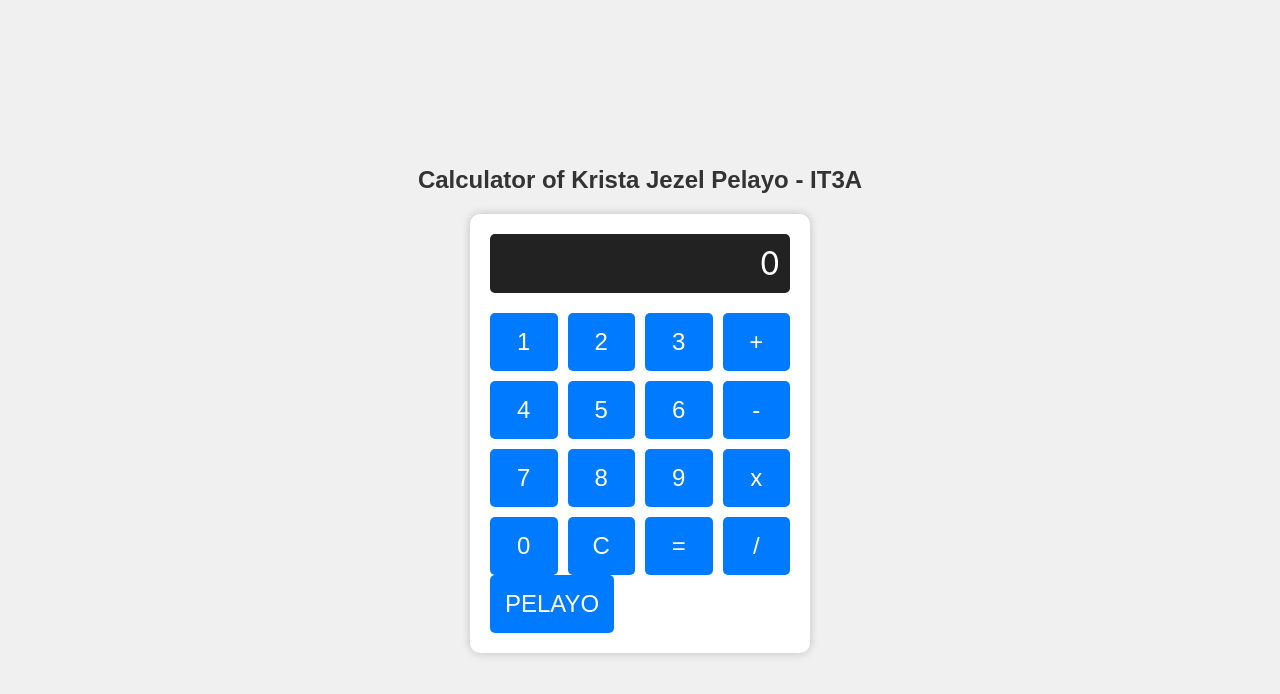
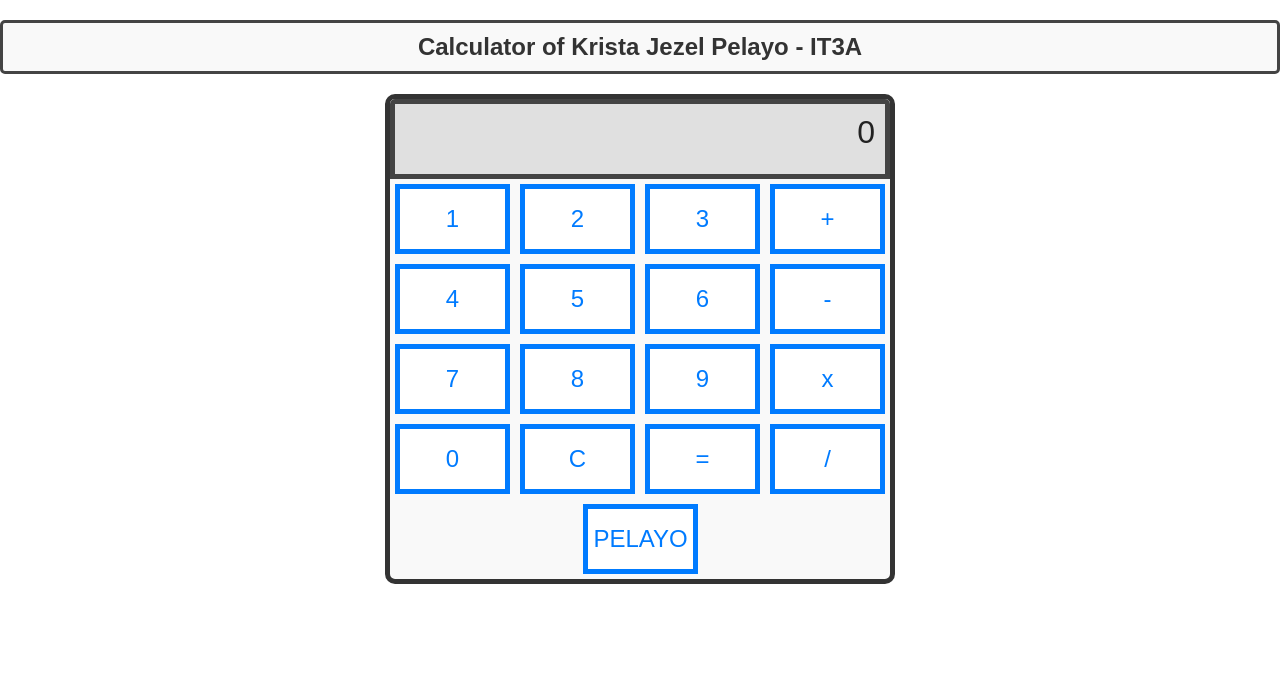
Before and after one commit to kristapelayo/calc, a React (Create React App) app: page / in a window 1280 px wide. Shown: the top 694 px of the page. Built offline with nearby package versions, Linux system fonts and the light colour scheme.

Commit message:
Update App.css

```diff
--- a/src/App.css
+++ b/src/App.css
@@ -1,53 +1,57 @@
 .App {
-  display: flex;
-  flex-direction: column;
-  align-items: center;
-  justify-content: center;
-  height: 100vh;
-  background-color: #f0f0f0;
+  text-align: center;
+  box-sizing: border-box;
+  font-family: Arial, sans-serif;
 }
 
 .Calc {
-  background-color: #fff;
+  width: 500px;
+  border: 5px solid #333;
+  margin: auto;
   border-radius: 10px;
-  box-shadow: 0 0 10px rgba(0, 0, 0, 0.2);
-  padding: 20px;
-  width: 300px;
+  overflow: hidden;
+  background-color: #f9f9f9;
 }
 
 .Disp {
-  background-color: #222;
-  color: #fff;
-  font-size: 2rem;
+  border: 5px solid #444;
+  height: 50px;
+  font-size: 2em;
+  text-align: right;
   padding: 10px;
-  text-align: right;
-  border-radius: 5px;
-  margin-bottom: 20px;
+  background-color: #e0e0e0;
+  color: #222;
+}
+
+.Button {
+  border: 5px solid #007BFF;
+  height: 70px;
+  width: calc(25% - 10px);
+  margin: 5px;
+  display: inline-block;
+  font-size: 1.5em;
+  background-color: #ffffff;
+  color: #007BFF;
+  transition: background-color 0.3s, color 0.3s;
+}
+
+.Button:hover {
+  background-color: #007BFF;
+  color: #ffffff;
 }
 
 .ButtonsContainer {
-  display: grid;
-  grid-template-columns: repeat(4, 1fr);
-  gap: 10px;
-}
-
-.Button {
-  background-color: #007bff;
-  color: white;
-  border: none;
-  border-radius: 5px;
-  font-size: 1.5rem;
-  padding: 15px;
-  cursor: pointer;
-  transition: background-color 0.3s;
-}
-
-.Button:hover {
-  background-color: #0056b3;
+  display: flex;
+  flex-wrap: wrap;
+  justify-content: center;
 }
 
 h2 {
-  margin-bottom: 20px;
-  font-family: Arial, sans-serif;
+  margin: 20px 0;
+  font-size: 1.5em;
   color: #333;
+  background-color: #f9f9f9;
+  padding: 10px;
+  border: 3px solid #444;
+  border-radius: 5px;
 }
```
